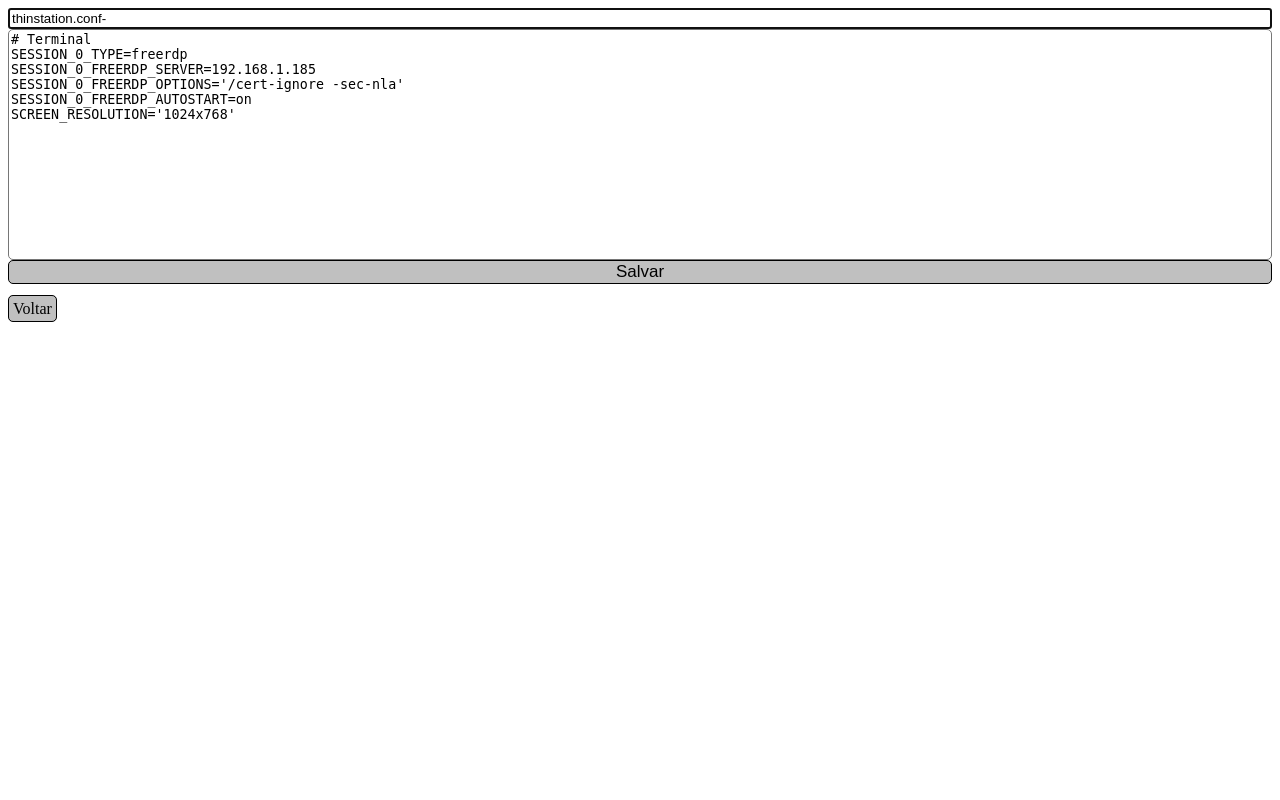
After one commit to Rodrigo-cmk/thinstation_manager, a PHP site: page /sessao/novoConteudo.php in a window 1280 px wide. The commit adds this page. Run offline with PHP 8.4, Linux system fonts and the light colour scheme; data that the repository does not hold is empty.

Commit message:
Novas funções e estilização

```diff
--- a/estilo/style.css
+++ b/estilo/style.css
@@ -1,10 +1,10 @@
 body{
 }
 
-.container, .formConteudo{
+.formConteudo{
 	display: flex;
 	flex-direction: column;
-	width: 40%;
+	width: 100%;
 }
 
 button{
@@ -13,6 +13,7 @@ button{
 	background-color: silver;
 	color: black;
 	cursor: pointer;
+	font-size: 17px;
 }
 
 a{
@@ -26,4 +27,6 @@ a{
 
 textarea{
 	border-radius: 5px;
+	width: 100%;
+	resize: none;
 }
--- a/sessao/exibeConteudo.php
+++ b/sessao/exibeConteudo.php
@@ -75,7 +75,7 @@
 
 	<?php
 		// Fecha arquivo
-		fclose($leituraArquivo);
+		fclose($abreArquivo);
 	?>
 </body>
 
--- /dev/null
+++ b/sessao/novoConteudo.php
@@ -0,0 +1,47 @@
+<html>
+<head>
+	<link rel='stylesheet' href='/estilo/style.css'>
+
+	<title>
+		Novo arquivo
+	</title>
+</head>
+
+<body>
+	<?php
+		if($_POST['btnSalvar'] == 'salvar'){
+			echo $_POST['arquivo'];
+			echo $_POST['nmArquivo'];
+
+			// fazer função de gravação
+		}
+	?>
+
+	<div id='conteiner' class='conteiner'>
+		<form action="<?php $_SERVER['PHP_SELF']?>" method='post' id='formConteudo' class='formConteudo'>
+
+			<input name='nmArquivo' id='nmArquivo' class='nmArquivo' autofocus
+			value='thinstation.conf-'>
+
+			<textarea cols='50' rows='15' name='arquivo' class='arquivo' id='arquivo'># Terminal <?php echo $_POST['btnNvConteudo']?>
+
+SESSION_0_TYPE=freerdp
+SESSION_0_FREERDP_SERVER=192.168.1.185
+SESSION_0_FREERDP_OPTIONS='/cert-ignore -sec-nla'
+SESSION_0_FREERDP_AUTOSTART=on
+SCREEN_RESOLUTION='1024x768'</textarea>
+
+			<button type='submit' class='btnSalvar' id='btnSalvar' name='btnSalvar' value='salvar'>
+				Salvar
+			</button>
+		</form>
+
+		<a href='/indexSessao.php' id='btnVoltar' class='btnVoltar'>
+		<!-- <a href='/sessao/indexSessao' id='btnVoltar' class='btnVoltar'> -->
+			Voltar
+		</a>
+	</div>
+
+
+</body>
+</html>
```
Also changed, not shown: indexSessao.php (+15 -3 lines).
